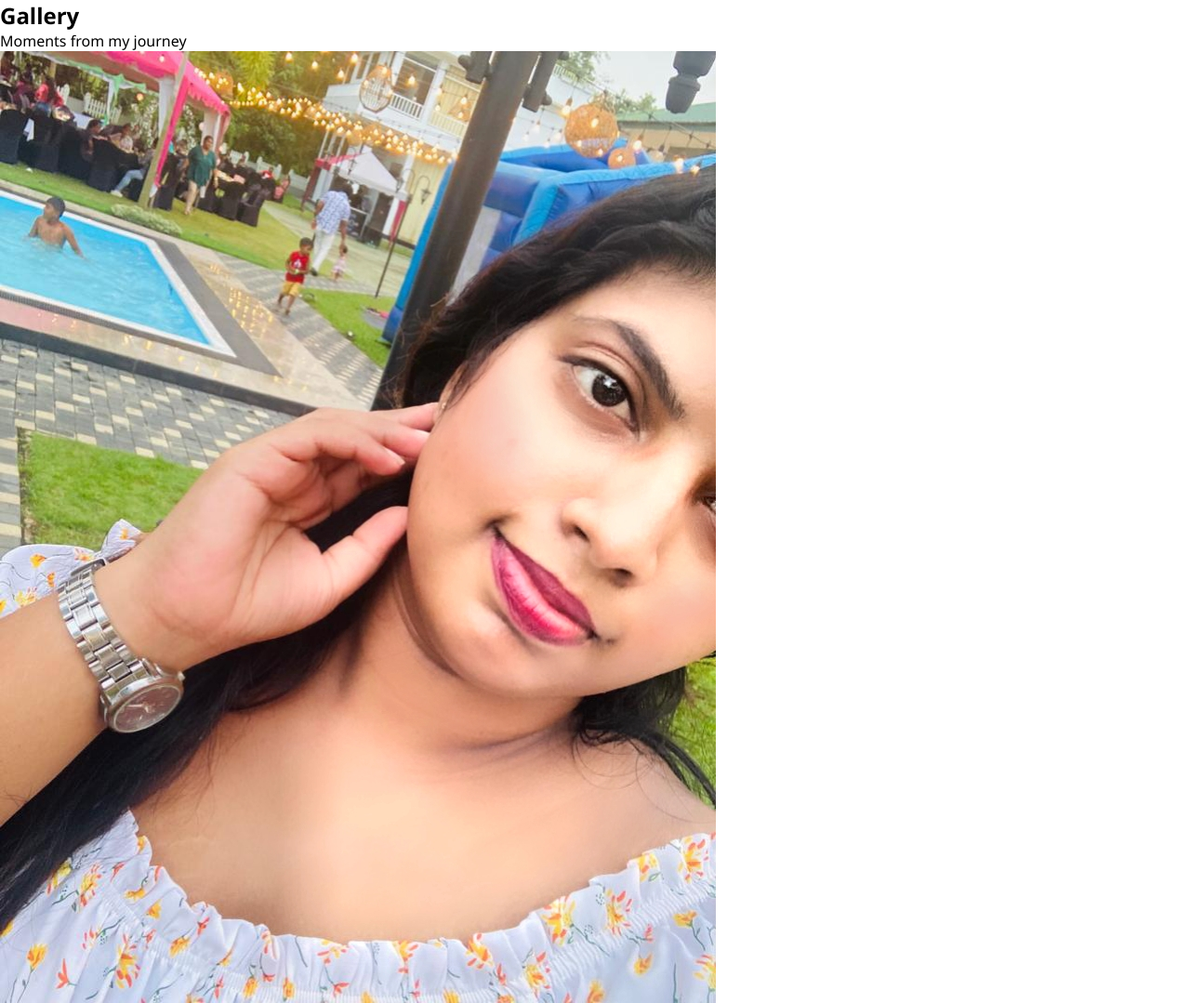
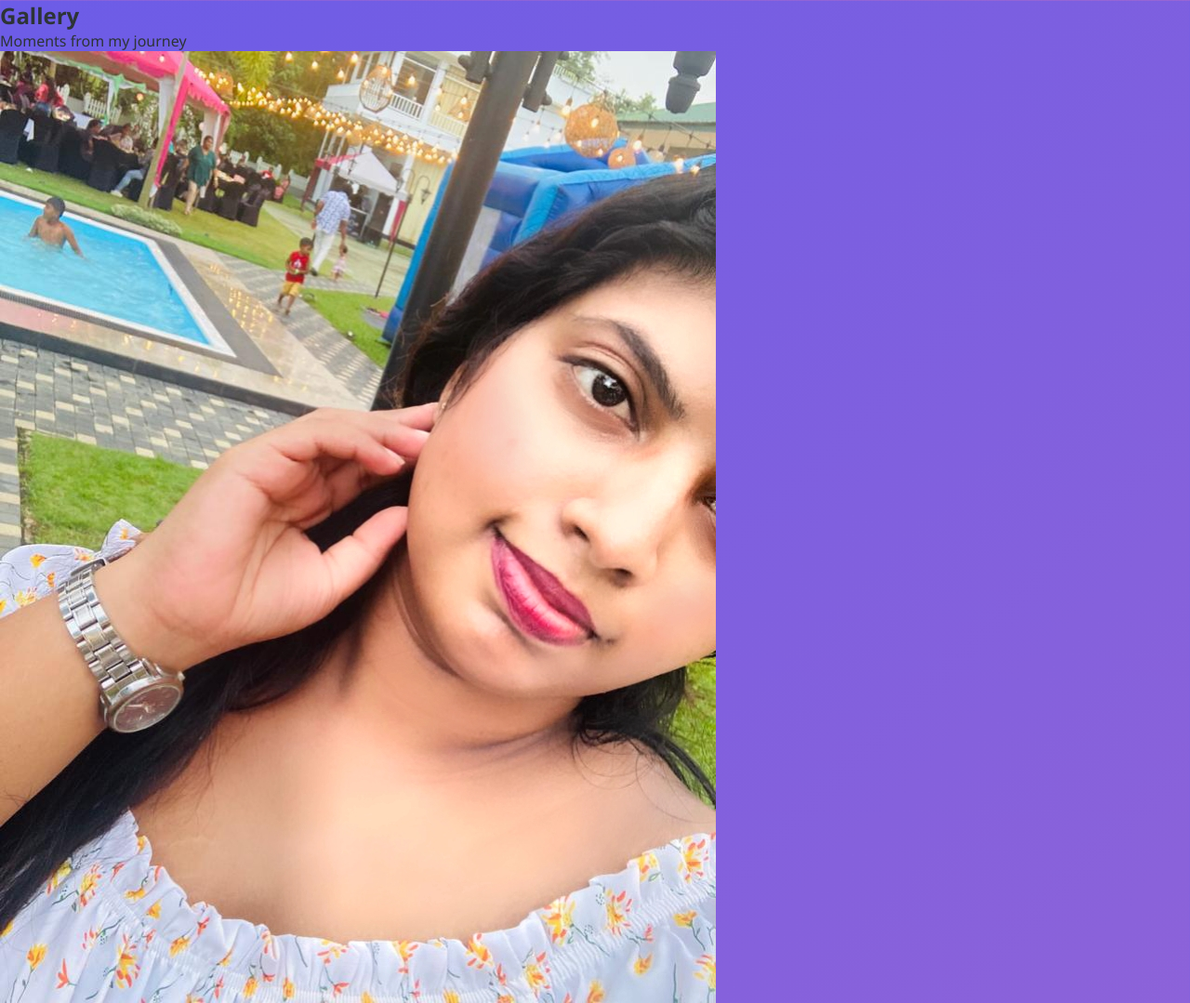
Before and after one commit to sithumini-silva/portfolioNew, a plain HTML site: page page2.html in a window 1280 px wide. Shown: the top 1079 px of the page at 93% size. Drawn offline with Linux system fonts and the light colour scheme.

Commit message:
apply css gallery  section 3

```diff
--- a/page2.html
+++ b/page2.html
@@ -19,6 +19,14 @@
             padding: 0;
             box-sizing: border-box;
             font-family: 'Segoe UI', Tahoma, Geneva, Verdana, sans-serif;
+        }
+        body {
+            background: var(--gradient);
+            color: var(--dark);
+            overflow-x: hidden;
+        }
+        a{
+            text-decoration: none;
         }
 
     </style>
```
